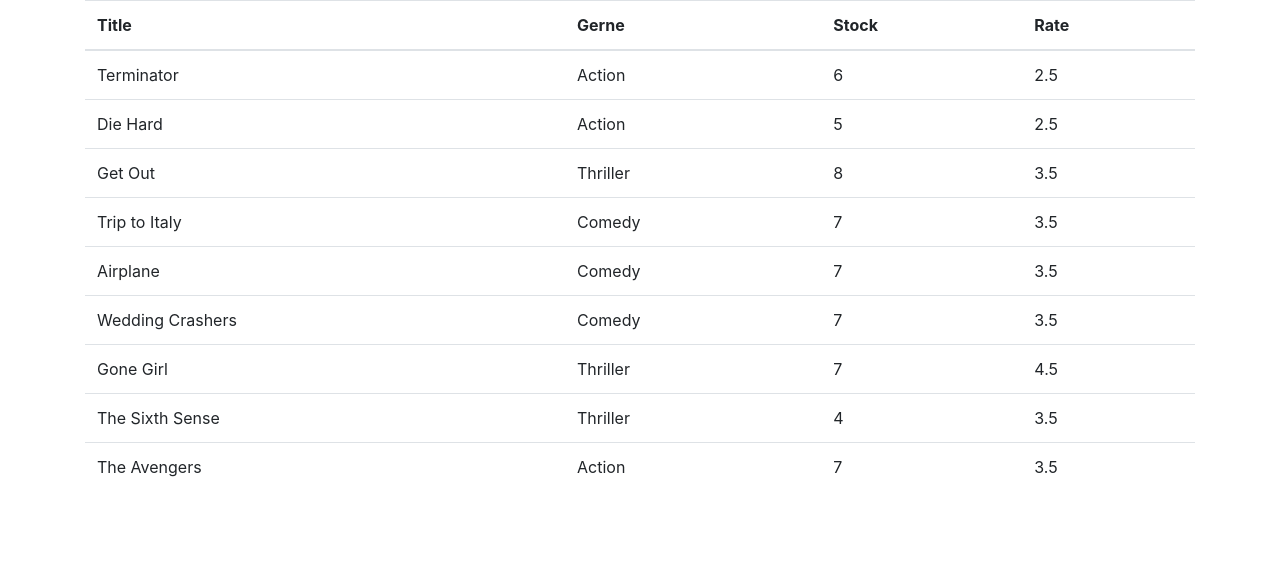
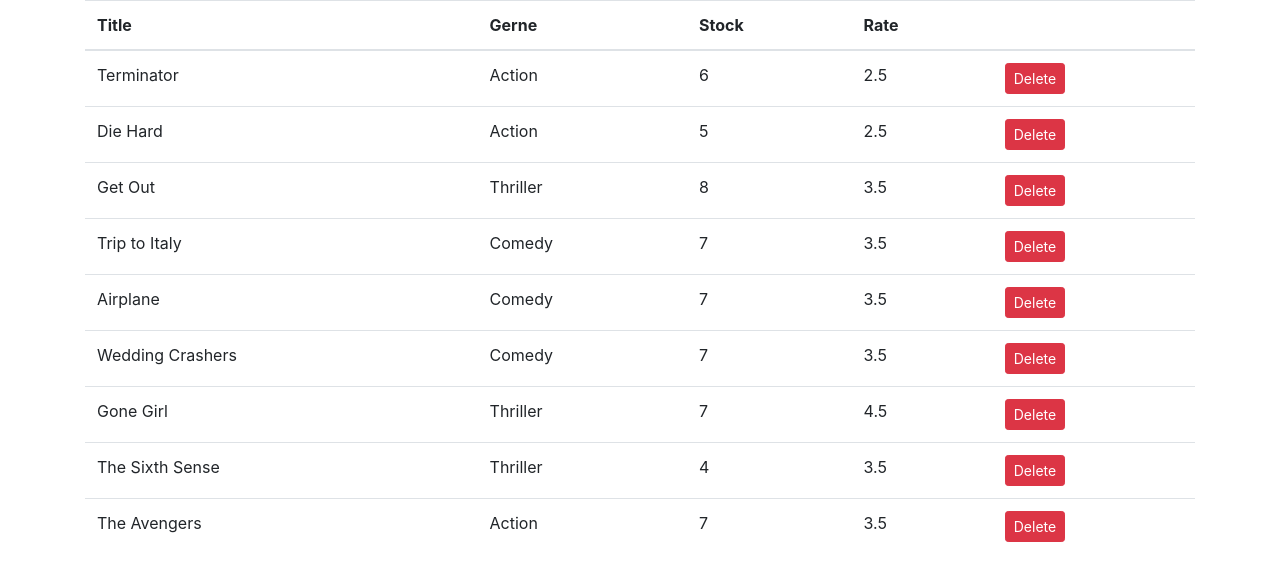
Before and after one commit to jimkeecn/react-app-advance, a React (Create React App) app: page / in a window 1280 px wide. Shown: the top 580 px of the page. Built offline with nearby package versions, Linux system fonts and the light colour scheme.

Commit message:
Delete a movie

```diff
--- a/src/components/movies.jsx
+++ b/src/components/movies.jsx
@@ -3,6 +3,11 @@
 class Movies extends Component {
   state = {
     movies: getMovies()
+  };
+  handleDelete = movie => {
+    console.log("Movie Deleted", movie);
+    const movies = this.state.movies.filter(m => m._id !== movie._id);
+    this.setState({ movies });
   };
   render() {
     return (
@@ -13,6 +18,7 @@
             <th>Gerne</th>
             <th>Stock</th>
             <th>Rate</th>
+            <th />
           </tr>
         </thead>
         <tbody>
@@ -22,6 +28,14 @@
               <td>{movie.genre.name}</td>
               <td>{movie.numberInStock}</td>
               <td>{movie.dailyRentalRate}</td>
+              <td>
+                <button
+                  onClick={() => this.handleDelete(movie)}
+                  className="btn btn-danger btn-sm"
+                >
+                  Delete
+                </button>
+              </td>
             </tr>
           ))}
         </tbody>
```
